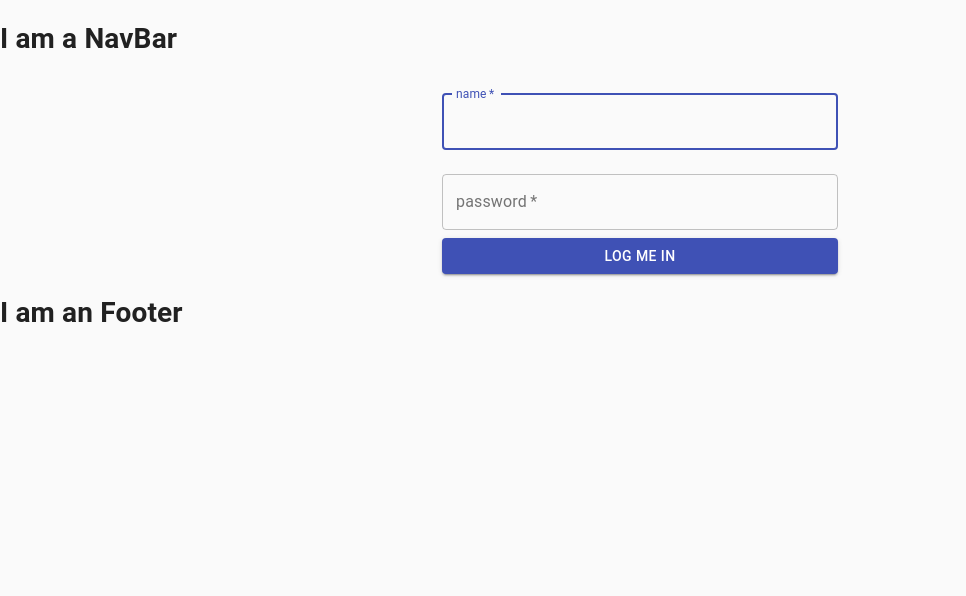
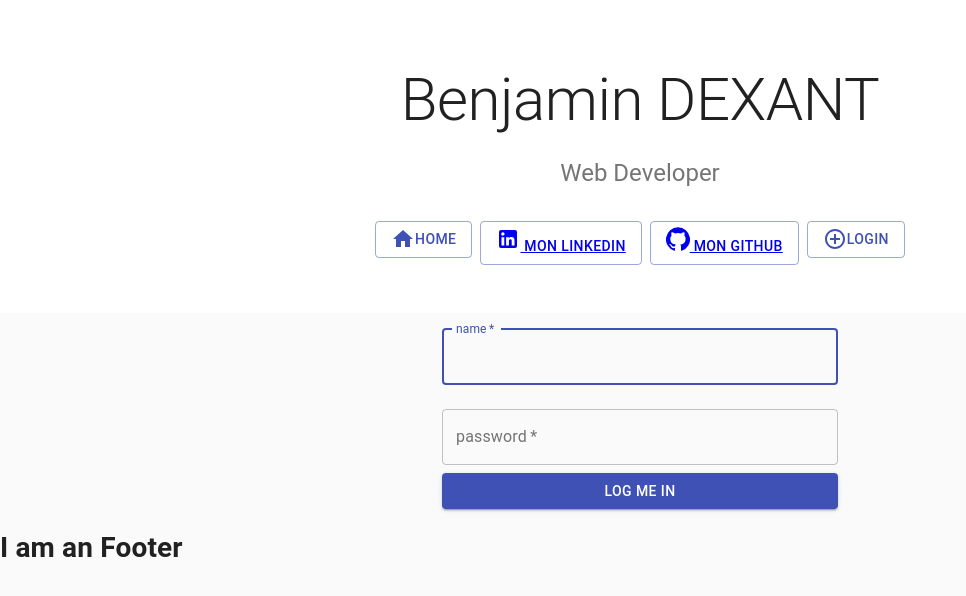
Before and after one commit to BenjaminDexant/my-site-front, a React (Create React App) app: page /login in a window 1280 px wide. Shown: the top 596 px of the page, without its empty margins (0-966 px from the left). Built offline with nearby package versions, Linux system fonts and the light colour scheme.

Commit message:
delete Nav and create Header with buttons

```diff
--- a/package.json
+++ b/package.json
@@ -4,6 +4,7 @@
   "private": true,
   "dependencies": {
     "@material-ui/core": "^4.11.0",
+    "@material-ui/icons": "^4.9.1",
     "@testing-library/jest-dom": "^4.2.4",
     "@testing-library/react": "^9.5.0",
     "@testing-library/user-event": "^7.2.1",
--- a/src/App.js
+++ b/src/App.js
@@ -2,14 +2,14 @@ import React from "react";
 import { BrowserRouter as Router, Switch, Route } from "react-router-dom";
 import MainPage from "./components/MainPage";
 import Login from "./components/Login";
-import Nav from "./components/Nav";
 import Footer from "./components/Footer";
 import Article from "./components/Article";
+import Header from "./components/Header";
 
 function App() {
   return (
     <Router>
-      <Nav />
+      <Header />
       <Switch>
         <Route path="/login" exact component={Login} />
       </Switch>
--- /dev/null
+++ b/src/components/Header.js
@@ -0,0 +1,78 @@
+import React from "react";
+import { Button, IconButton } from "@material-ui/core";
+import Grid from "@material-ui/core/Grid";
+import Typography from "@material-ui/core/Typography";
+import { makeStyles } from "@material-ui/core/styles";
+import Container from "@material-ui/core/Container";
+import Link from "@material-ui/core/Link";
+import HomeIcon from "@material-ui/icons/Home";
+import GitHubIcon from "@material-ui/icons/GitHub";
+import LinkedInIcon from "@material-ui/icons/LinkedIn";
+import AddCircleOutlineIcon from "@material-ui/icons/AddCircleOutline";
+import "./header.css";
+
+const useStyles = makeStyles((theme) => ({
+  heroContent: {
+    backgroundColor: theme.palette.background.paper,
+    padding: theme.spacing(8, 0, 6),
+  },
+  heroButtons: {
+    marginTop: theme.spacing(4),
+  },
+}));
+
+function Header() {
+  const classes = useStyles();
+
+  return (
+    <div className={classes.heroContent}>
+      <Container maxWidth="sm">
+        <Typography
+          component="h1"
+          variant="h2"
+          align="center"
+          color="textPrimary"
+          gutterBottom
+        >
+          Benjamin DEXANT
+        </Typography>
+        <Typography variant="h5" align="center" color="textSecondary" paragraph>
+          Web Developer
+        </Typography>
+        <div className={classes.heroButtons}>
+          <Grid container spacing={1} justify="center">
+            <Grid item>
+              <Link to="/">
+                <Button variant="outlined" color="primary">
+                  <HomeIcon color="inherit" /> Home
+                </Button>
+              </Link>
+            </Grid>
+            <Grid item>
+              <Button variant="outlined" color="primary">
+                <a href={"https://www.linkedin.com/in/benjamin-dexant/"}>
+                  <LinkedInIcon color="inherit" /> Mon LinkedIn
+                </a>
+              </Button>
+            </Grid>
+            <Grid item>
+              <Button variant="outlined" color="primary">
+                <a href={"https://github.com/BenjaminDexant"}>
+                  <GitHubIcon color="inherit" /> Mon GitHub
+                </a>
+              </Button>
+            </Grid>
+            <Grid item>
+              <Link to="/login">
+                <Button variant="outlined" color="primary">
+                  <AddCircleOutlineIcon color="inherit" /> Login
+                </Button>
+              </Link>
+            </Grid>
+          </Grid>
+        </div>
+      </Container>
+    </div>
+  );
+}
+export default Header;
--- a/src/components/Nav.js
+++ /dev/null
@@ -1,10 +0,0 @@
-import React from "react";
-
-function Nav() {
-  return (
-    <>
-      <h1>I am a NavBar</h1>
-    </>
-  );
-}
-export default Nav;
--- /dev/null
+++ b/src/components/header.css
@@ -0,0 +1,7 @@
+.coolButtons {
+  margin-top: 5px;
+}
+
+.icon {
+  margin-right: 10px;
+}
```
